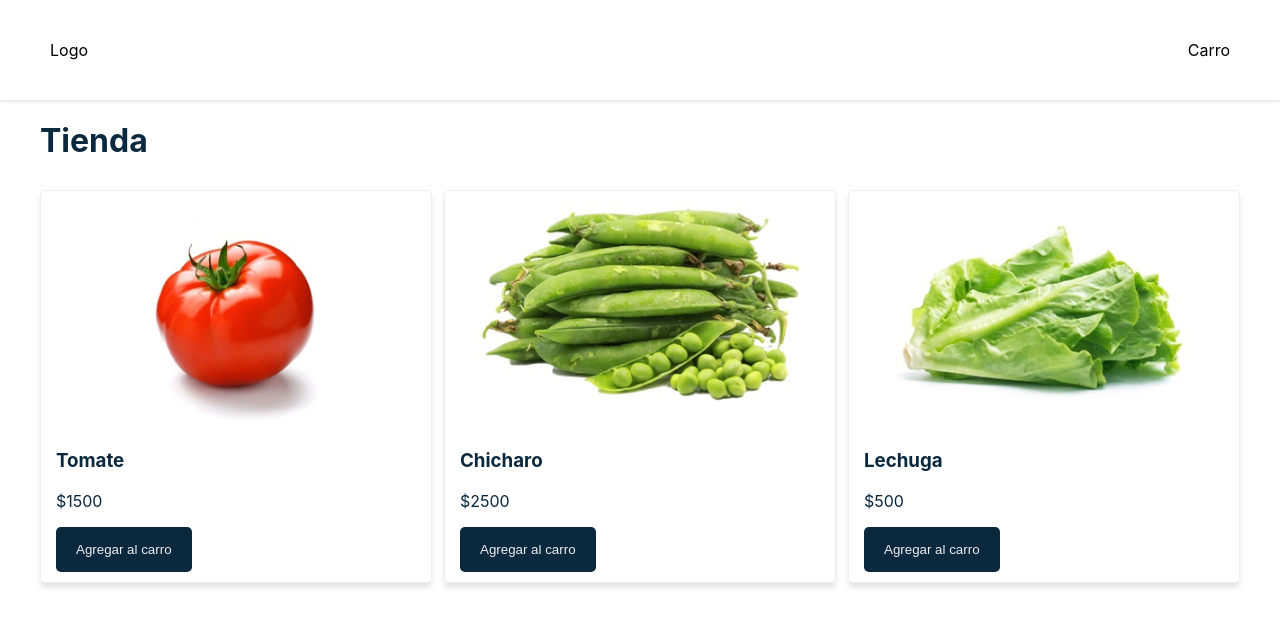
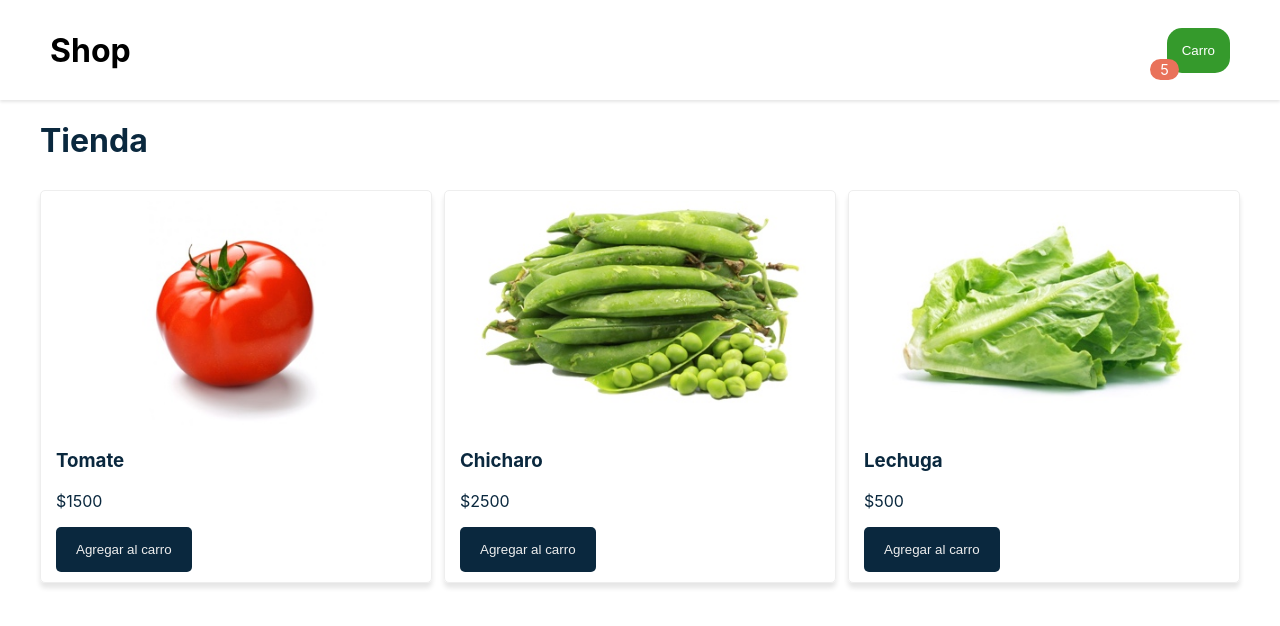
Before and after one commit to mercado-carlos/react-guia-definitiva-holamundo, a React (Vite) app: page / in a window 1280 px wide. Shown: the top 626 px of the page. Built offline with nearby package versions, Linux system fonts and the light colour scheme.

Commit message:
Componente Logo y Carro de compras

```diff
--- /dev/null
+++ b/src/components/BubbleAlert/index.tsx
@@ -0,0 +1,9 @@
+import React from 'react';
+
+class BubbleAlert extends React.Component {
+    render() {
+        return <span className="bubbleAlert">5</span>;
+    }
+}
+
+export default BubbleAlert;
--- /dev/null
+++ b/src/components/Carro/index.tsx
@@ -0,0 +1,18 @@
+import React from 'react';
+
+import BubbleAlert from '../BubbleAlert';
+
+class Carro extends React.Component {
+    render() {
+        return (
+            <div>
+                <span className="bubble">
+                    <BubbleAlert />
+                </span>
+                <button className="carro">Carro</button>
+            </div>
+        );
+    }
+}
+
+export default Carro;
--- /dev/null
+++ b/src/components/Logo/index.tsx
@@ -0,0 +1,9 @@
+import React from 'react';
+
+class Logo extends React.Component {
+    render() {
+        return <div className="logo">Shop</div>;
+    }
+}
+
+export default Logo;
--- a/src/components/Navbar/index.tsx
+++ b/src/components/Navbar/index.tsx
@@ -1,11 +1,14 @@
 import React from 'react';
+
+import Carro from '../Carro';
+import Logo from '../Logo';
 
 class Navbar extends React.Component {
     render() {
         return (
             <nav className="navbar">
-                <p>Logo</p>
-                <p>Carro</p>
+                <Logo />
+                <Carro />
             </nav>
         );
     }
--- a/src/styles/App.css
+++ b/src/styles/App.css
@@ -1,3 +1,12 @@
+.bubbleAlert {
+  background-color: #e9725a;
+  border-radius: 15px;
+  color: #fff;
+  padding: 2px 10px;
+  font-size: 0.9rem;
+  width: 20px;
+}
+
 .botton-container {
   background-color: #0a283e;
   color: #eee;
@@ -5,6 +14,21 @@
   border: none;
   border-radius: 5px;
   cursor: pointer;
+}
+
+.carro {
+  background-color: #359a2c;
+  color: #fff;
+  border: none;
+  padding: 15px;
+  border-radius: 15px;
+  cursor: pointer;
+}
+
+.bubble {
+  position: relative;
+  left: 12px;
+  top: 20px;
 }
 
 .layout {
@@ -24,6 +48,11 @@
 
 .layout .container {
   width: 1200px;
+}
+
+.logo {
+  font-weight: 700;
+  font-size: 2rem;
 }
 
 .navbar {
--- a/src/styles/App.scss
+++ b/src/styles/App.scss
@@ -1,4 +1,5 @@
-@import 'button', 'layout', 'navbar', 'producto', 'productos', 'title';
+@import 'bubbleAlert', 'button', 'carro', 'layout', 'logo', 'navbar', 'producto',
+    'productos', 'title';
 
 .app-container {
     margin: 0;
--- /dev/null
+++ b/src/styles/_bubbleAlert.scss
@@ -0,0 +1,8 @@
+.bubbleAlert {
+    background-color: #e9725a;
+    border-radius: 15px;
+    color: #fff;
+    padding: 2px 10px;
+    font-size: 0.9rem;
+    width: 20px;
+}
--- /dev/null
+++ b/src/styles/_carro.scss
@@ -0,0 +1,14 @@
+.carro {
+    background-color: #359a2c;
+    color: #fff;
+    border: none;
+    padding: 15px;
+    border-radius: 15px;
+    cursor: pointer;
+}
+
+.bubble {
+    position: relative;
+    left: 12px;
+    top: 20px;
+}
--- /dev/null
+++ b/src/styles/_logo.scss
@@ -0,0 +1,4 @@
+.logo {
+    font-weight: 700;
+    font-size: 2rem;
+}
```
Also changed, not shown: 1 other file (tests, documents, lock files or other folders).
